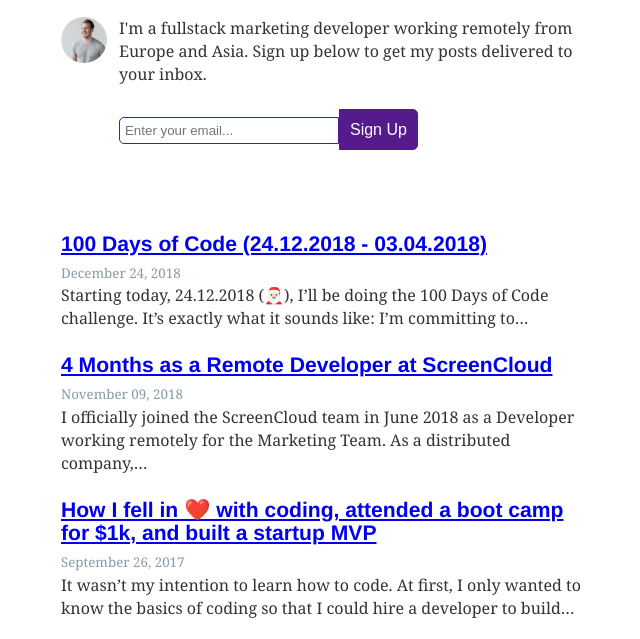
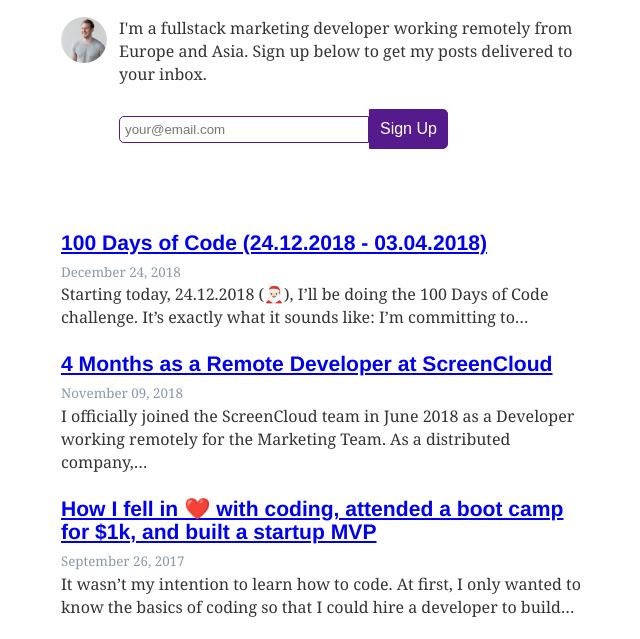
Before and after one commit to oscarjes/blog, a Gatsby site: page / in a window 1280 px wide. Shown: the part 111-750 px from the top of the page, without its empty margins (318-958 px from the left). Built offline with nearby package versions, Linux system fonts and the light colour scheme; Gatsby itself is replaced by a stand-in of ours; some packages are replaced by stand-ins of ours; what typography-theme-noriega would draw is missing.

Commit message:
fix email optin width

```diff
--- a/src/components/Bio.js
+++ b/src/components/Bio.js
@@ -96,10 +96,10 @@ class Bio extends React.Component {
               name="email"
               value={this.state.email}
               onChange={this._handleChange}
-              placeholder="Enter your email..."
+              placeholder="your@email.com"
               style={{
-                maxWidth: '220px',
-                width: '100%',
+                maxWidth: '250px',
+                width: 'calc(100% - 90px)',
                 border: 'none',
                 border: '1px solid #551A8B',
                 borderRadius: '5px 0 0 5px',
@@ -115,12 +115,10 @@ class Bio extends React.Component {
                 border: '1px solid #551A8B',
                 cursor: 'pointer',
                 borderRadius: '0 5px 5px 0',
-                // marginLeft: '15px',
-                // borderRadius: '5px',
                 fontSize: '1rem',
                 fontWeight: '300',
                 padding: '5px 10px',
-                height: '41px',
+                height: '40px',
               }}
               disabled={this.state.submitting}
             >
```
